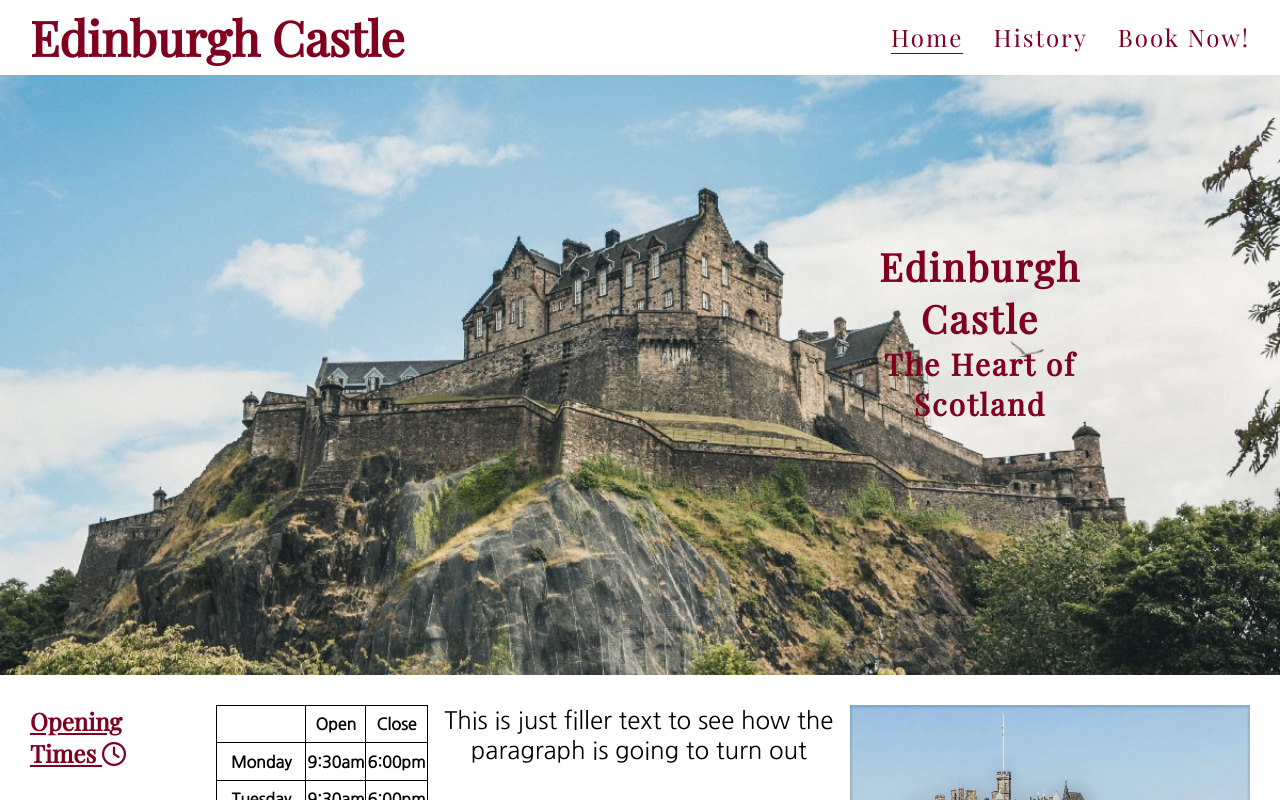
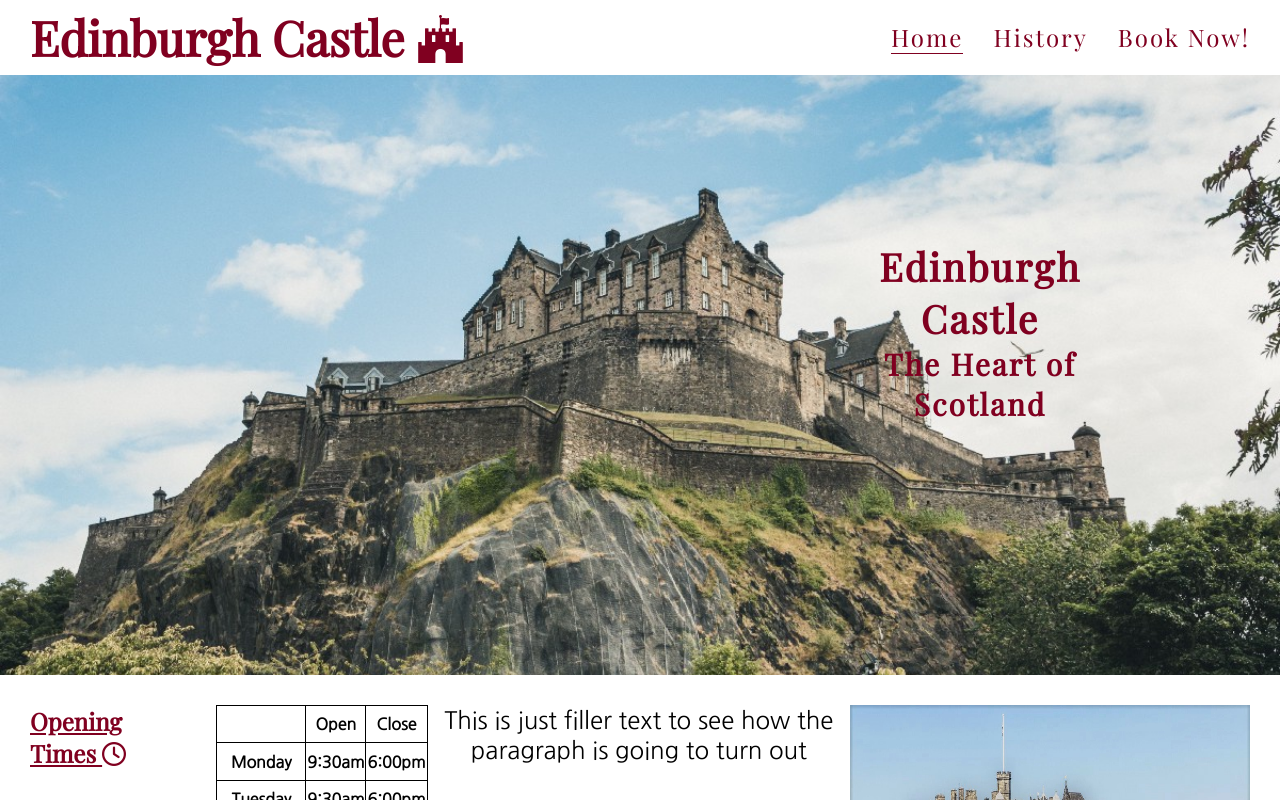
Before and after one commit to ScottA27/Portfolio-Project-1, a plain HTML site: page index.html in a window 1280 px wide. Shown: the top 800 px of the page. Drawn offline with nearby package versions, Linux system fonts and the light colour scheme.

Commit message:
Add font awesome icons

```diff
--- a/index.html
+++ b/index.html
@@ -12,7 +12,7 @@
 <body>
     <header>
         <a href="index.html">
-            <h1 id="logo">Edinburgh Castle</h1>
+            <h1 id="logo">Edinburgh Castle <i class="fa-brands fa-fort-awesome"></i></h1>
             <nav id="menu">
                 <ul>
                     <li>
```
Also changed, not shown: booking.html (+1 -1 lines), history.html (+1 -1 lines).
